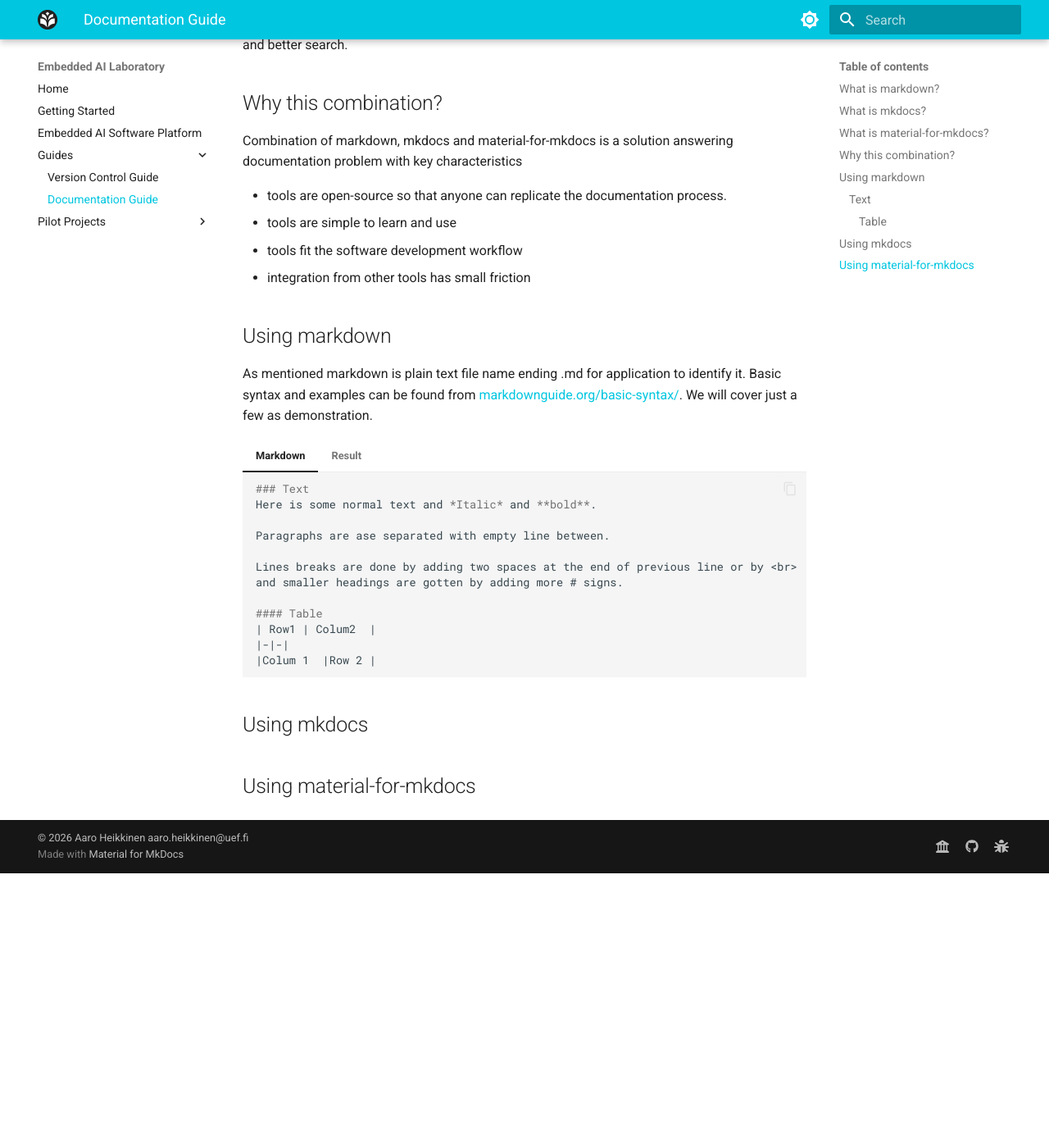
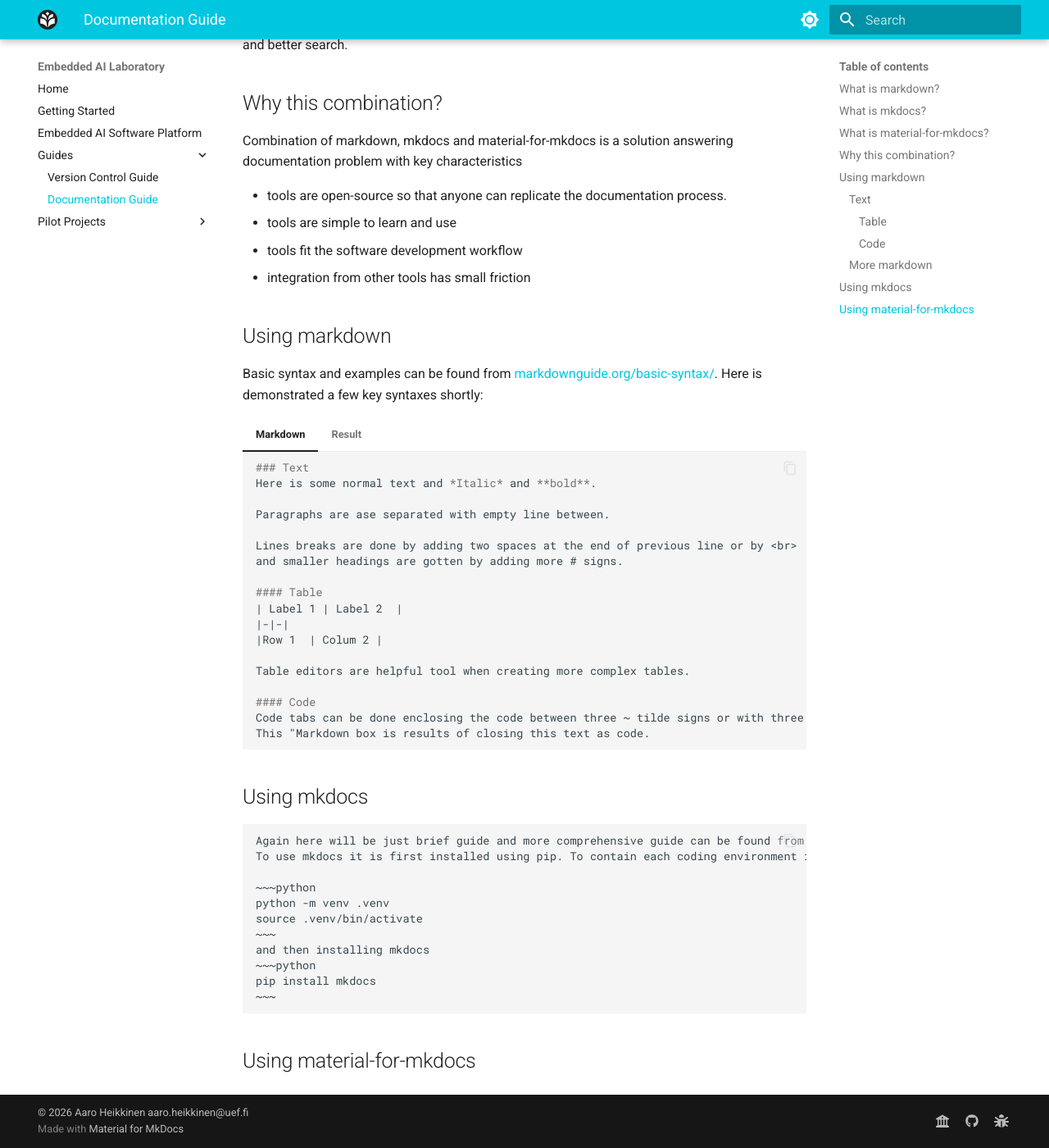
Before and after one commit to aaheikki/embedded_ai_lab, an MkDocs documentation site: the page built from docs/documentation_guide.md, in a window 1280 px wide and 1400 px high, scrolled down 841 px. Shown: the whole window at 82% size. Built offline with MkDocs 1.6.1 and Material for MkDocs 9.7.7, drawn with Linux system fonts in a browser that asks for light colours; before the commit the page ends 1906 px from its top, so only the background shows below that.

Commit message:
finished markdown section and started mkdocs in documentation_guide

```diff
--- a/docs/documentation_guide.md
+++ b/docs/documentation_guide.md
@@ -31,7 +31,7 @@
 
 
 ## Using markdown
-As mentioned markdown is plain text file name ending .md for application to identify it. Basic syntax and examples can be found from [markdownguide.org/basic-syntax/](https://www.markdownguide.org/basic-syntax/). We will cover just a few as demonstration.
+Basic syntax and examples can be found from [markdownguide.org/basic-syntax/](https://www.markdownguide.org/basic-syntax/). Here is demonstrated a few key syntaxes shortly:
 
 === "Markdown"
     ~~~markdown
@@ -44,10 +44,17 @@
     and smaller headings are gotten by adding more # signs.
 
     #### Table
-    | Row1 | Colum2  |
+    | Label 1 | Label 2  |
     |-|-|
-    |Colum 1  |Row 2 |
+    |Row 1  | Colum 2 |
+
+    Table editors are helpful tool when creating more complex tables.
+
+    #### Code
+    Code tabs can be done enclosing the code between three ~ tilde signs or with three ` backticks signs.
+    This "Markdown box is results of closing this text as code.
     ~~~
+
 === "Result"
     ### Text
     Here is some normal text and *Italic* and **bold**.
@@ -58,11 +65,41 @@
     and smaller headings are gotten by adding more # signs.
 
     #### Table
-    | Row1 | Colum2  |
+    | Label 1 | Label 2  |
     |-|-|
-    |Colum 1  |Row 2 |
+    |Row 1  | Colum 2 |
+
+    Table editors are helpful tool when creating more complex tables.
+
+    #### Code
+    Code tabs can be done enclosing the code between three ~ tilde signs or with three ` backticks signs.
+    ~~~
+    Here is also example of code block.
+    ~~~
+
+    ### More markdown
+
+    Markdown has even more features like
+
+    - Images
+    - [Links](http://aaheikki.github.io/embedded_ai_lab)
+    - Syntax highlights for codes
+    - Emojis
+    - High light
+    - Sub- and superscripts
+
 
 ## Using mkdocs
+    Again here will be just brief guide and more comprehensive guide can be found from [mkdocs.org](https://www.mkdocs.org/).
+    To use mkdocs it is first installed using pip. To contain each coding environment it is good practice to create python virtual environment and activate it:
 
+    ~~~python
+    python -m venv .venv
+    source .venv/bin/activate
+    ~~~
+    and then installing mkdocs
+    ~~~python
+    pip install mkdocs
+    ~~~
 
 ## Using material-for-mkdocs
```
